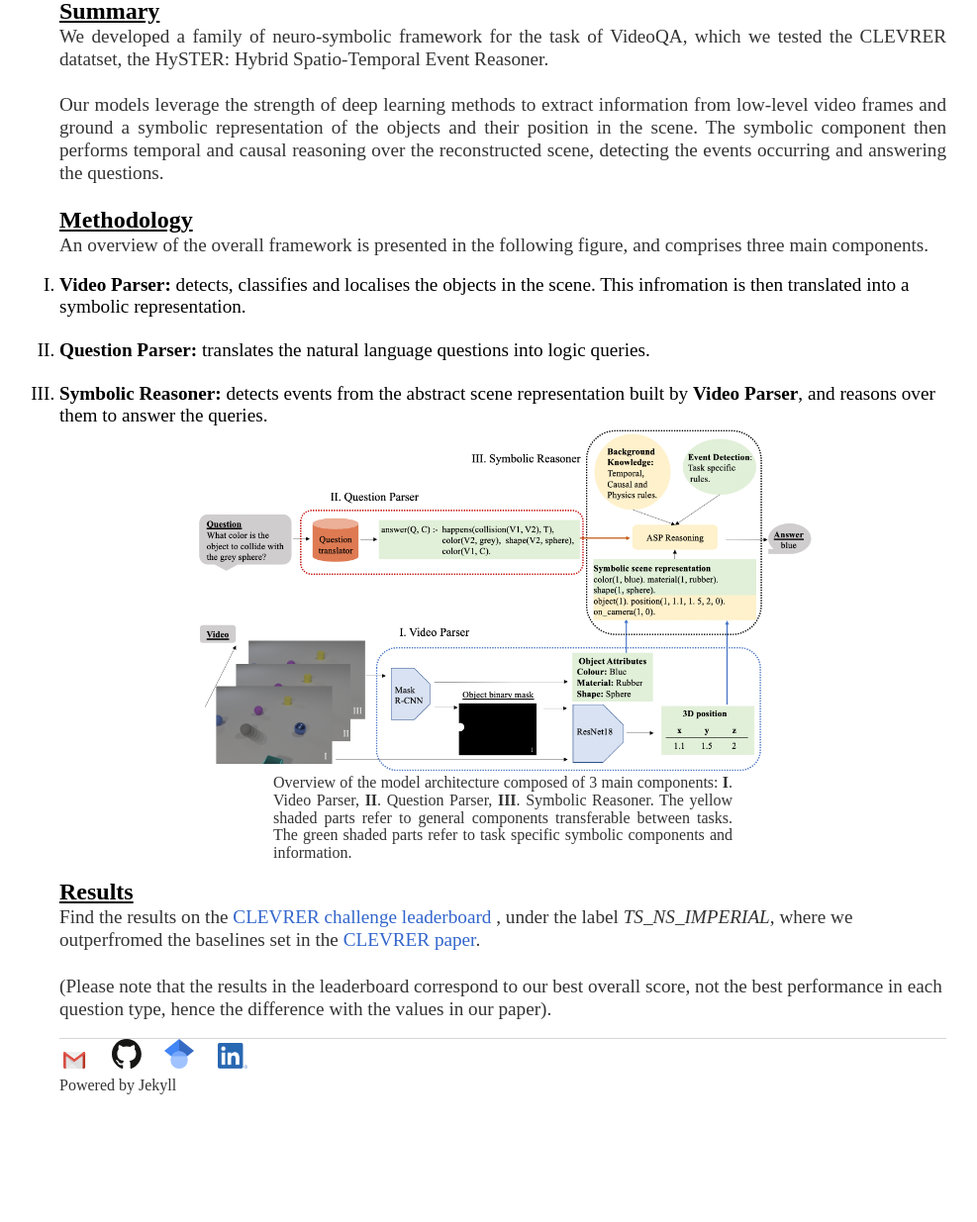
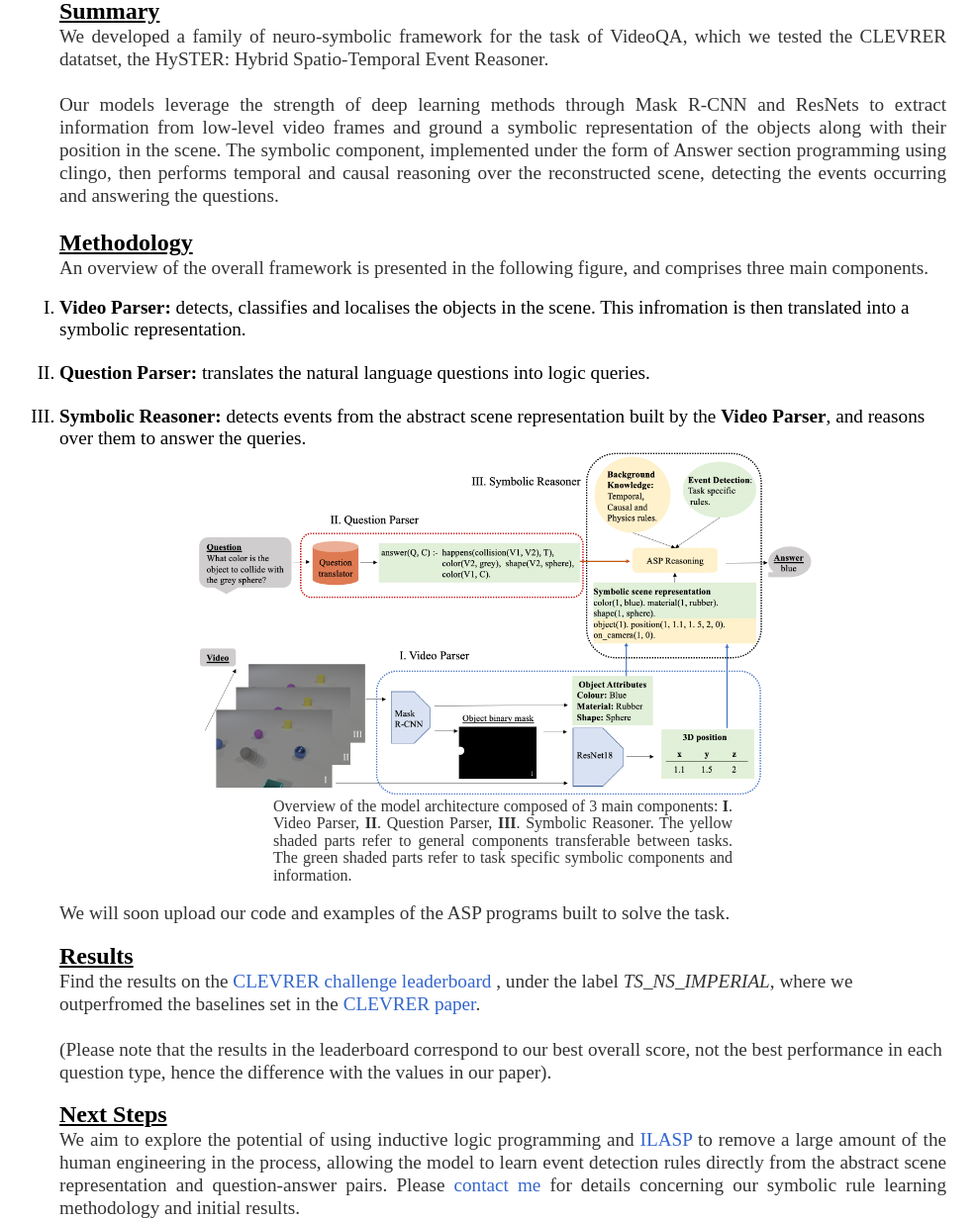
Before and after one commit to Theosau/TheosauOld.github.io, a Jekyll site: the page built from ai_research/neurosymbolic_vqa.html, in a window 1280 px wide and 1400 px high, scrolled down 651 px. Shown: the part 165-1400 px from the top of the window at 99% size, without its empty margins (132-1119 px from the left). Built offline with Jekyll 4.4.1, drawn with Linux system fonts in a browser that asks for light colours; before the commit the page ends 1984 px from its top, so only the background shows below that.

Commit message:
index: rephrase

```diff
--- a/ai_research/neurosymbolic_vqa.html
+++ b/ai_research/neurosymbolic_vqa.html
@@ -59,11 +59,11 @@ title: Neuro-Symbolic Video Question Answering
         We developed a family of neuro-symbolic framework for the task of VideoQA, which we
         tested the CLEVRER datatset, the HySTER: Hybrid Spatio-Temporal Event Reasoner. <br>
         <br>
-        Our models leverage the strength of deep learning methods to extract information
+        Our models leverage the strength of deep learning methods through Mask R-CNN and ResNets to extract information
         from low-level video frames and ground a symbolic representation of the objects
-        and their position in the scene. The symbolic component then performs temporal
-        and causal reasoning over the reconstructed scene, detecting the events occurring and
-        answering the questions. <br>
+        along with their position in the scene. The symbolic component, implemented under the form of Answer section
+        programming using clingo, then performs temporal and causal reasoning over the reconstructed scene,
+        detecting the events occurring and answering the questions. <br>
         <br>
       </p>
 
@@ -88,7 +88,7 @@ title: Neuro-Symbolic Video Question Answering
           <br>
           <li>
             <b> Symbolic Reasoner: </b> detects events from the abstract
-            scene representation built by <b> Video Parser</b>, and reasons over them
+            scene representation built by the <b> Video Parser</b>, and reasons over them
             to answer the queries.
           </li>
         </ol>
@@ -99,10 +99,14 @@ title: Neuro-Symbolic Video Question Answering
     </p>
     <p class="blocktext" align="justify">
           Overview of the model architecture composed of 3 main components: <b>I</b>.
-          Video Parser, <b>II</b>. Question Parser, <b>III</b>. Symbolic Reasoner.  The yellow
+          Video Parser, <b>II</b>. Question Parser, <b>III</b>. Symbolic Reasoner. The yellow
           shaded parts refer to general components transferable between tasks.
           The green shaded parts refer to task specific symbolic components and
           information.
+    </p>
+    <br>
+    <p align="justify">
+    We will soon upload our code and examples of the ASP programs built to solve the task.
     </p>
     <br>
     <h2> <u> Results </u> </h2>
@@ -116,6 +120,16 @@ title: Neuro-Symbolic Video Question Answering
       score, not the best performance in each question type, hence the difference
       with the values in our paper).
     </p>
+    <br>
+    <h2> <u> Next Steps </u> </h2>
+    <p align="justify">
+    We aim to explore the potential of using inductive logic programming and
+    <a href="http://ilasp.com/?no_animation">ILASP</a> to remove a large
+    amount of the human engineering in the process, allowing the model to learn event detection
+    rules directly from the abstract scene representation and question-answer pairs.
+    Please <a href="mailto:theophile.sautory@gmail.com">contact me</a>
+    for details concerning our symbolic rule learning methodology and initial results.
+    </p>
   </div>
   <br>
 </body>
--- a/index.html
+++ b/index.html
@@ -159,7 +159,7 @@ title: Theophile Sautory
 										censored sales and predict lost sales and predicted the distribution parameters with an artificial neural netowrk (ANN). --> <br>
 										<br>
 										My research interests focus on two points: 1) empowering autonomous systems to reason from images and videos in order to work in real-world settings,
-										2) how to integrate ML in engineering problems.
+										2) how to integrate ML in engineering and physics problems.
 										Hence, I explored the potential of ANNs in turbulence modelling in the field fluid dynamics during my Mechanical Engineering thesis.
 										I then studied a masters in AI and ML at
 										<a href="https://www.imperial.ac.uk/study/pg/computing/ai-ml/" target="_blank">Imperial College London</a> where
```
